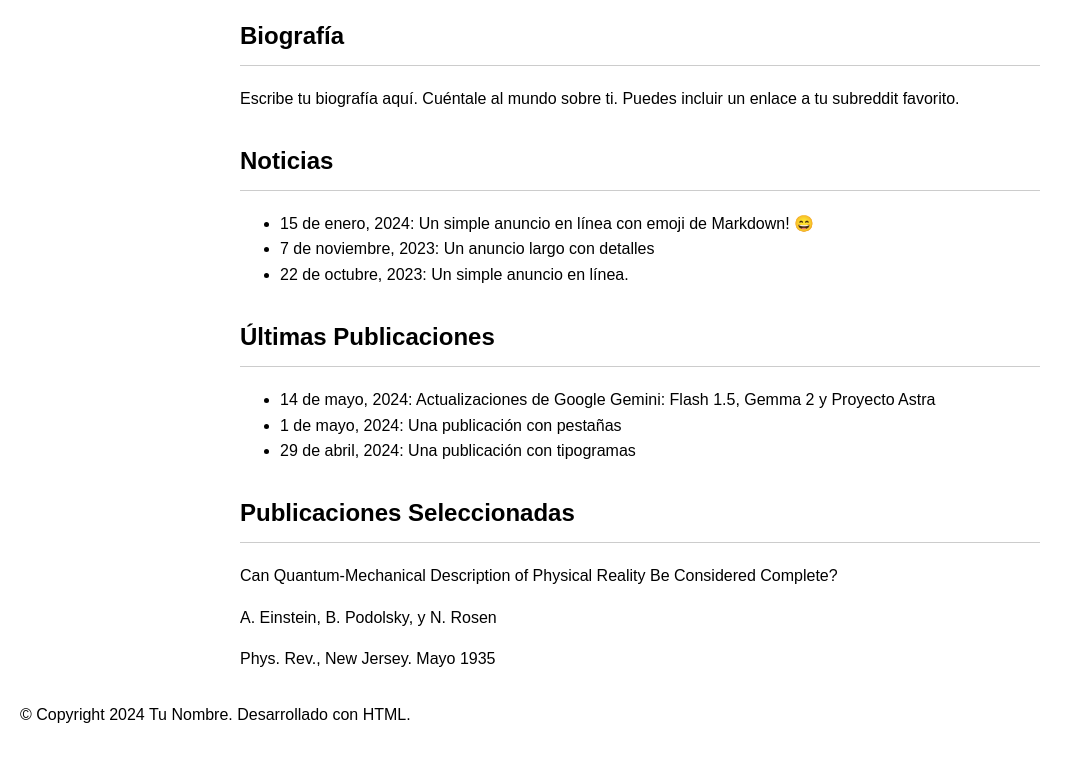
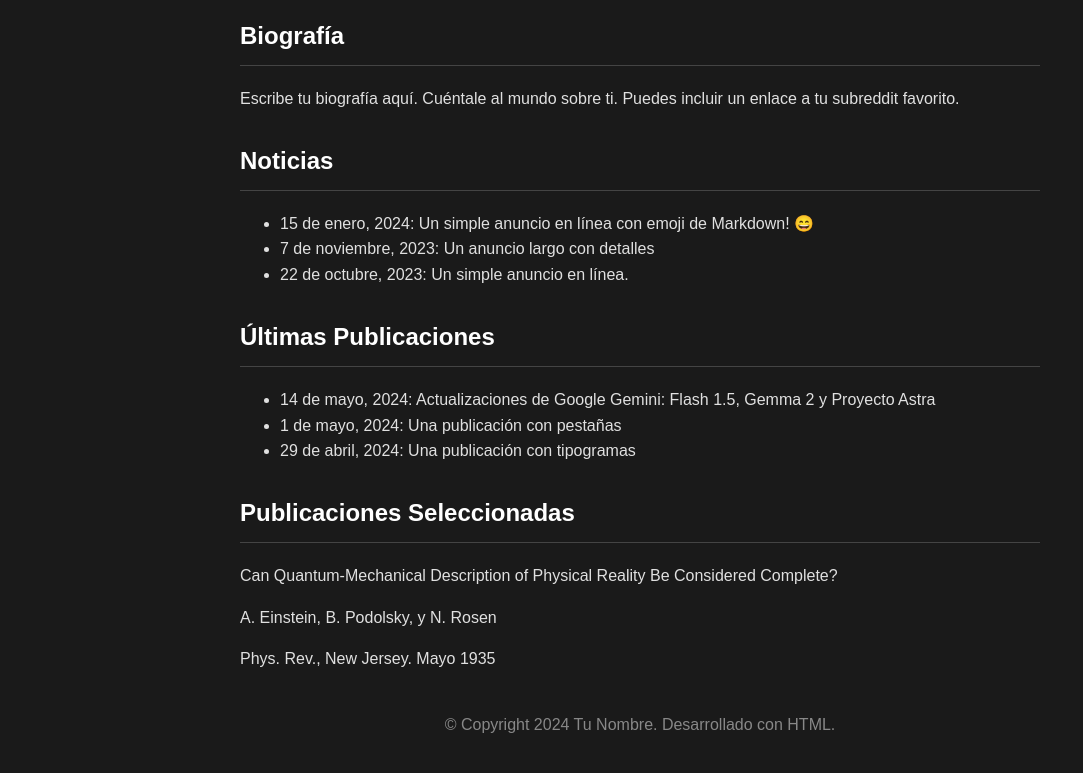
Before and after one commit to amgonzalezvargas/amgonzalezvargas.github.io, a plain HTML site: page index.html in a window 1280 px wide. Shown: the part 143-916 px from the top of the page, without its empty margins (0-1083 px from the left). Drawn offline with Linux system fonts and the light colour scheme.

Commit message:
Update index.html

```diff
--- a/index.html
+++ b/index.html
@@ -10,6 +10,8 @@
             line-height: 1.6;
             margin: 0;
             padding: 20px;
+            background-color: #1a1a1a;
+            color: #e0e0e0;
         }
         header {
             text-align: center;
@@ -22,9 +24,24 @@
         .section {
             margin-bottom: 30px;
         }
+        h1, h2 {
+            color: #ffffff;
+        }
         h2 {
-            border-bottom: 1px solid #ccc;
+            border-bottom: 1px solid #444;
             padding-bottom: 10px;
+        }
+        a {
+            color: #4da6ff;
+            text-decoration: none;
+        }
+        a:hover {
+            text-decoration: underline;
+        }
+        footer {
+            text-align: center;
+            margin-top: 40px;
+            color: #888;
         }
     </style>
 </head>
```
